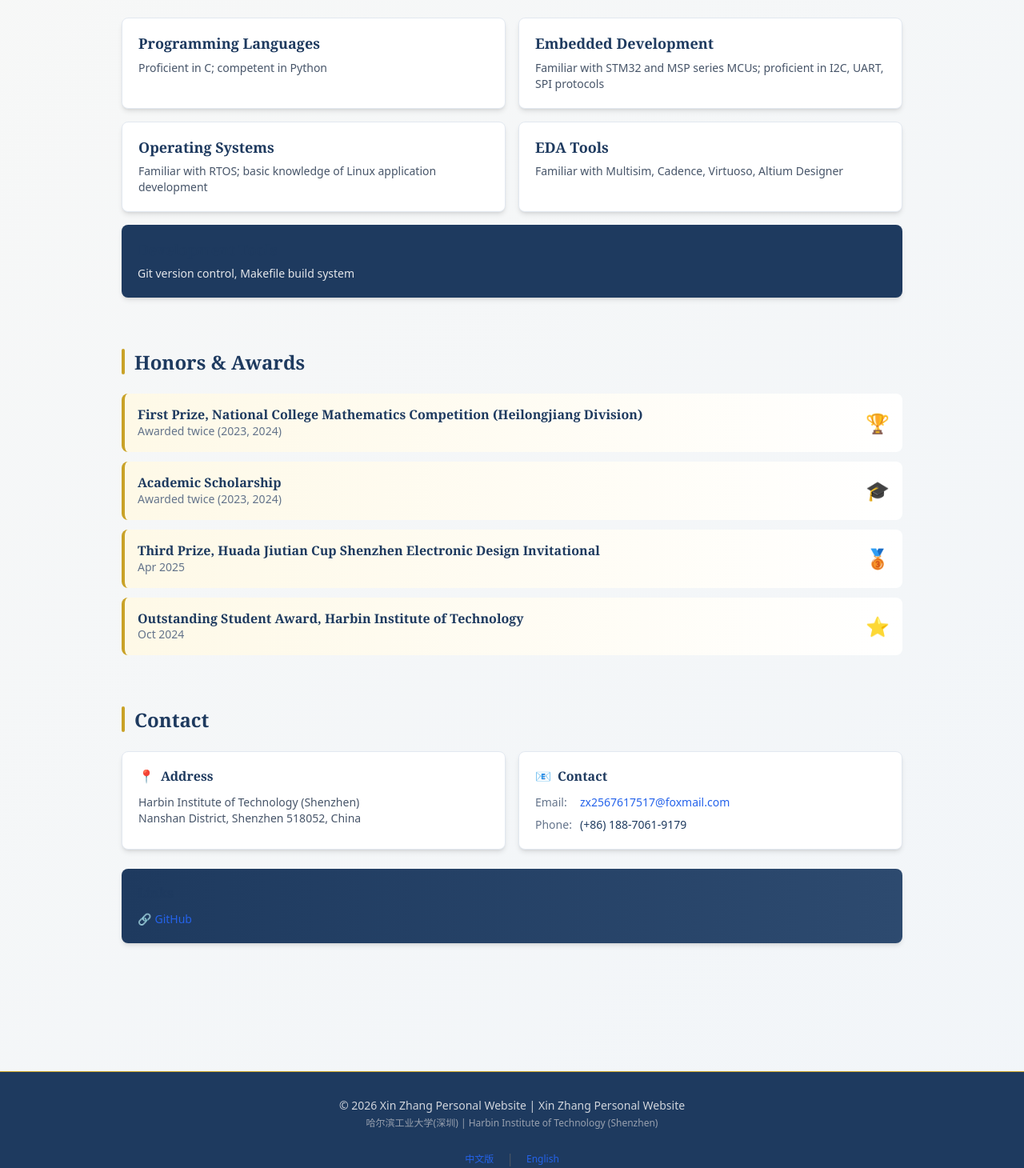
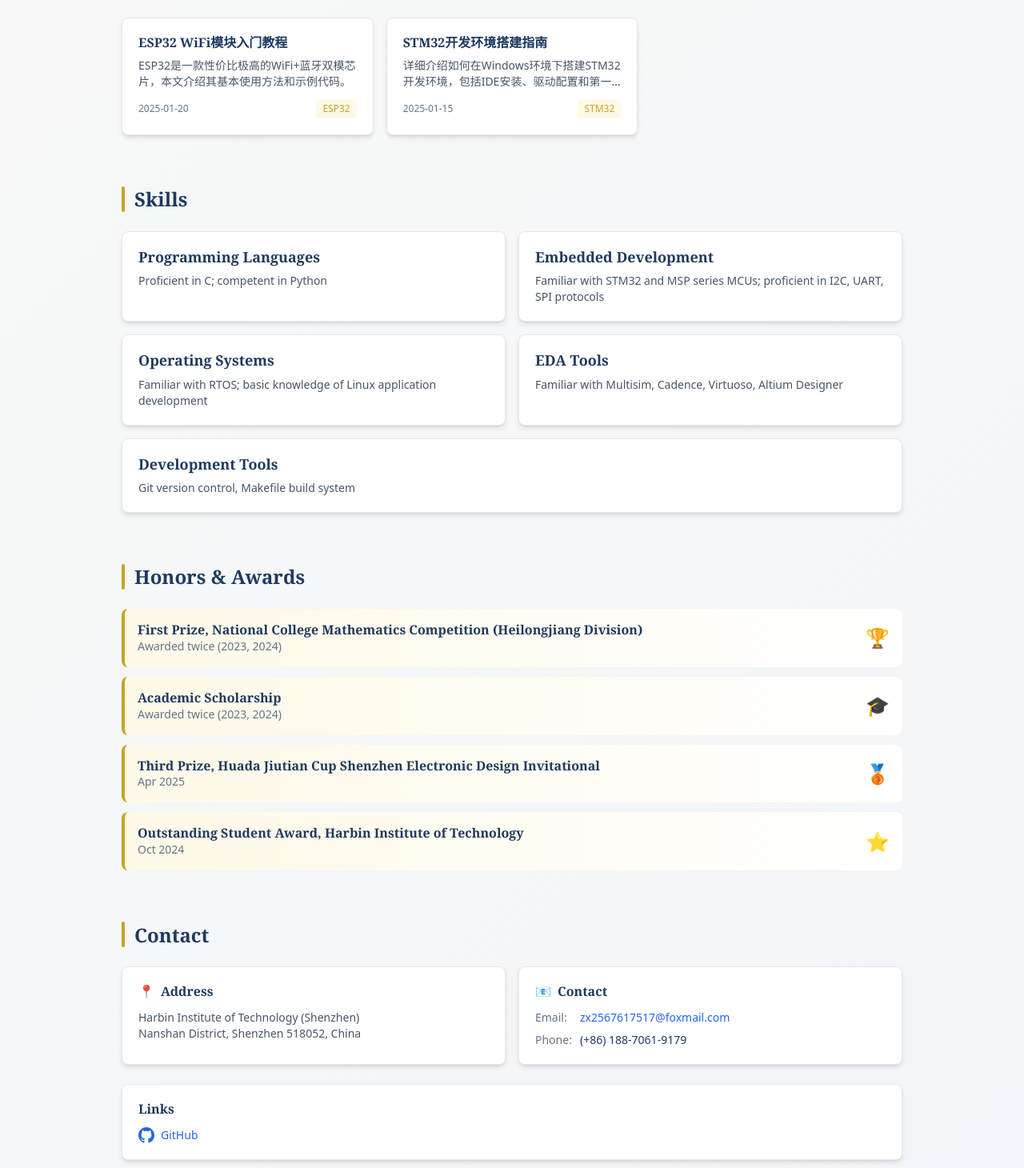
Before and after one commit to zhangxin-hiter/personal-website, a Next.js app: page /en in a window 1280 px wide. Shown: the part 1793-3253 px from the top of the page at 80% size. Built offline with nearby package versions, Linux system fonts and the light colour scheme.

Commit message:
fix: apply same style fixes to English page

```diff
--- a/app/en/page.tsx
+++ b/app/en/page.tsx
@@ -1,4 +1,5 @@
 import { AnimatedSection } from "../components/animations";
+import BlogPreview from "../components/BlogPreview";
 
 export default function Home() {
   return (
@@ -155,6 +156,12 @@
         </section>
       </AnimatedSection>
 
+      <AnimatedSection delay={100}>
+        <section className="mb-16 scroll-mt-20">
+          <BlogPreview />
+        </section>
+      </AnimatedSection>
+
       {/* Skills Section */}
       <AnimatedSection delay={100}>
         <section id="skills" className="mb-16 scroll-mt-20">
@@ -190,9 +197,9 @@
               </p>
             </div>
           </div>
-          <div className="mt-4 bg-[#1e3a5f] rounded-lg shadow-md p-5 text-white hover:shadow-lg transition-all duration-300">
-            <h3 className="text-lg font-semibold mb-2 text-[#c9a227]">Development Tools</h3>
-            <p className="text-gray-200 text-sm">
+          <div className="mt-4 bg-white rounded-lg shadow-md p-5 border border-[#e2e8f0] hover:border-[#c9a227] hover:shadow-lg transition-all duration-300 group">
+            <h3 className="text-lg font-semibold text-[#1e3a5f] mb-2 group-hover:text-[#c9a227] transition-colors">Development Tools</h3>
+            <p className="text-[#475569] text-sm">
               Git version control, Makefile build system
             </p>
           </div>
@@ -288,16 +295,19 @@
             </div>
           </div>
 
-          <div className="mt-6 bg-gradient-to-r from-[#1e3a5f] to-[#2d4a6f] rounded-lg shadow-md p-5 text-white">
-            <h3 className="text-base font-semibold mb-3 text-[#c9a227]">Links</h3>
+          <div className="mt-6 bg-white rounded-lg shadow-md p-5 border border-[#e2e8f0] hover:border-[#c9a227] hover:shadow-lg transition-all duration-300 group">
+            <h3 className="text-base font-semibold mb-3 text-[#1e3a5f] group-hover:text-[#c9a227] transition-colors">Links</h3>
             <div className="flex gap-4 text-sm">
               <a
                 href="https://github.com/zhangxin-hiter"
                 target="_blank"
                 rel="noopener noreferrer"
-                className="text-white hover:text-[#c9a227] transition-colors flex items-center gap-1"
+                className="text-[#475569] hover:text-[#c9a227] transition-colors flex items-center gap-2"
               >
-                <span>🔗</span> GitHub
+                <svg className="w-5 h-5" fill="currentColor" viewBox="0 0 24 24" xmlns="http://www.w3.org/2000/svg">
+                  <path d="M12 0C5.37 0 0 5.37 0 12c0 5.31 3.435 9.795 8.205 11.385.6.105.825-.255.825-.57 0-.285-.015-1.23-.015-2.235-3.015.555-3.795-.735-4.035-1.41-.135-.345-.72-1.41-1.23-1.695-.42-.225-1.02-.78-.015-.795.945-.015 1.62.87 1.845 1.23 1.08 1.815 2.805 1.305 3.495.99.105-.78.42-1.305.765-1.605-2.67-.3-5.46-1.335-5.46-5.925 0-1.305.465-2.385 1.23-3.225-.12-.3-.54-1.53.12-3.18 0 0 1.005-.315 3.3 1.23.96-.27 1.98-.405 3-.405s2.04.135 3 .405c2.295-1.56 3.3-1.23 3.3-1.23.66 1.65.24 2.88.12 3.18.765.84 1.23 1.905 1.23 3.225 0 4.605-2.805 5.625-5.475 5.925.435.375.81 1.095.81 2.22 0 1.605-.015 2.895-.015 3.3 0 .315.225.69.825.57A12.02 12.02 0 0024 12c0-6.63-5.37-12-12-12z"/>
+                </svg>
+                GitHub
               </a>
             </div>
           </div>
```
